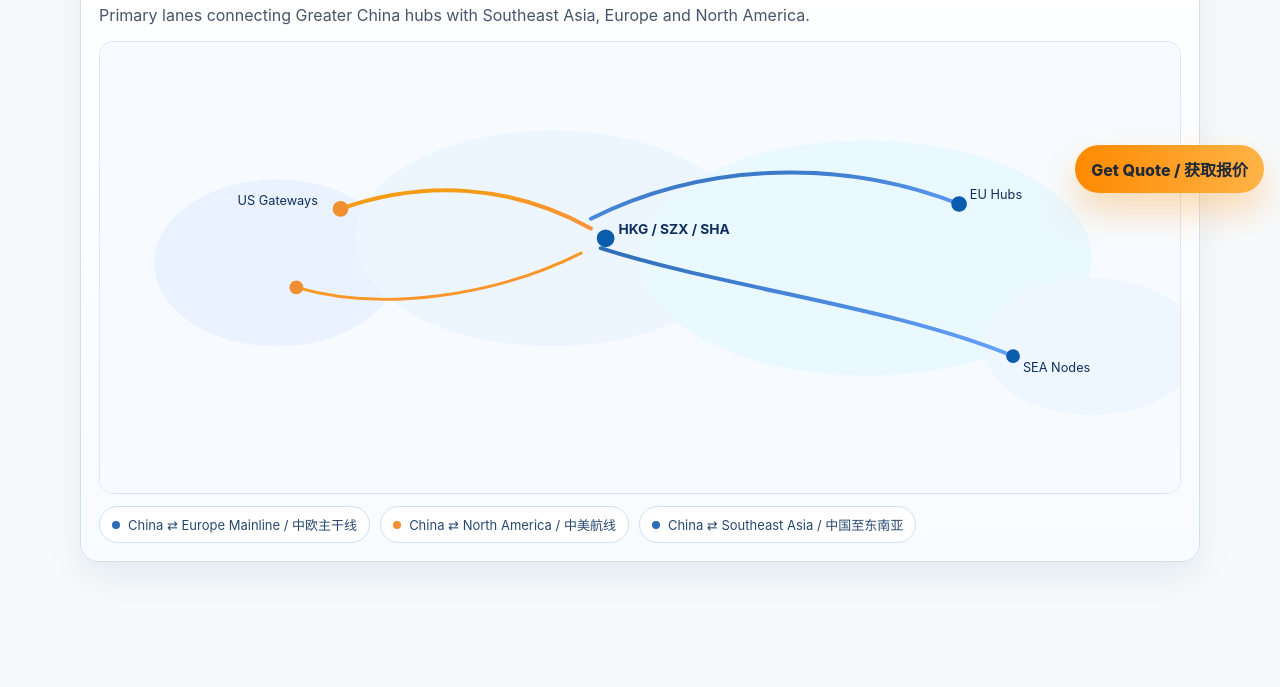
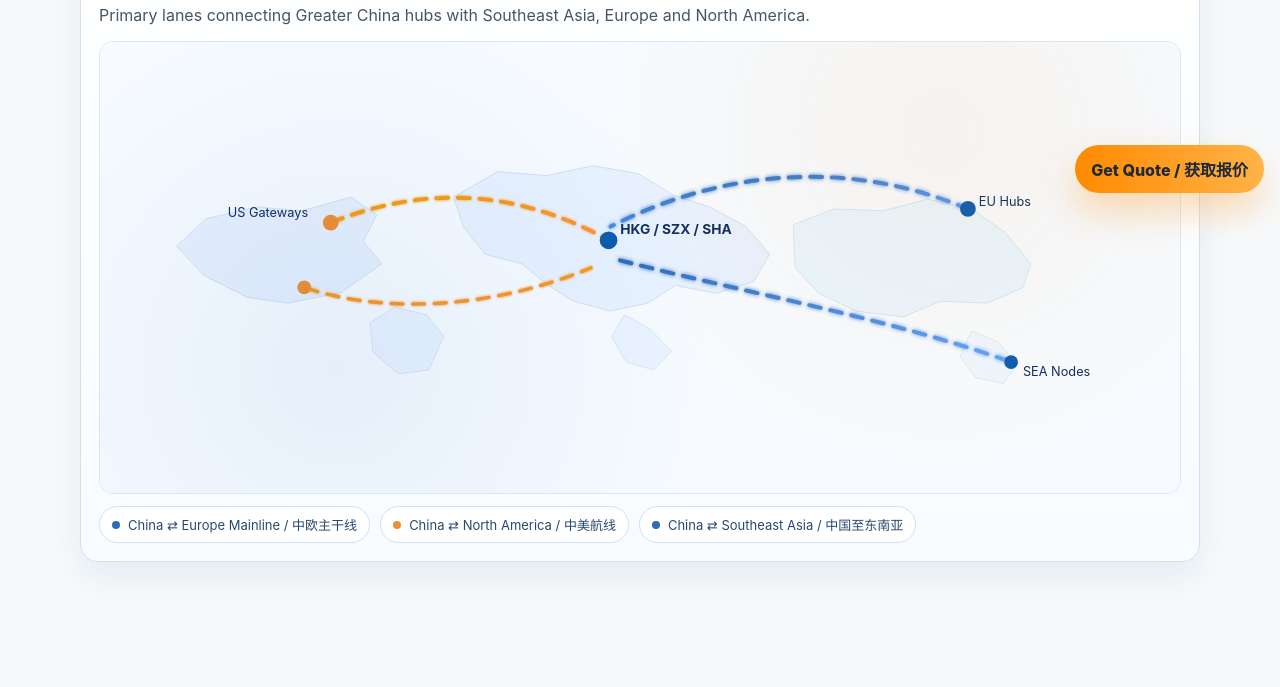
Before and after one commit to sunnypan72778-design/unitex-redesign, a website: page network.html in a window 1280 px wide. Shown: the part 591-1278 px from the top of the page. Drawn offline with Linux system fonts and the light colour scheme.

Commit message:
Upgrade network map with world silhouettes and animated route lanes

```diff
--- a/network.html
+++ b/network.html
@@ -58,30 +58,49 @@
               <stop offset="0%" stop-color="#f59e0b"/>
               <stop offset="100%" stop-color="#fb923c"/>
             </linearGradient>
+            <filter id="glowBlue" x="-20%" y="-20%" width="140%" height="140%">
+              <feGaussianBlur stdDeviation="2.2" result="blur"/>
+              <feMerge>
+                <feMergeNode in="blur"/>
+                <feMergeNode in="SourceGraphic"/>
+              </feMerge>
+            </filter>
+            <filter id="glowOrange" x="-20%" y="-20%" width="140%" height="140%">
+              <feGaussianBlur stdDeviation="1.8" result="blur"/>
+              <feMerge>
+                <feMergeNode in="blur"/>
+                <feMergeNode in="SourceGraphic"/>
+              </feMerge>
+            </filter>
           </defs>
 
           <rect x="0" y="0" width="1100" height="460" fill="#f7fbff"/>
 
-          <ellipse cx="180" cy="225" rx="125" ry="85" fill="#eaf2ff"/>
-          <ellipse cx="460" cy="200" rx="200" ry="110" fill="#edf5ff"/>
-          <ellipse cx="780" cy="220" rx="230" ry="120" fill="#eaf8ff"/>
-          <ellipse cx="1010" cy="310" rx="110" ry="70" fill="#eef7ff"/>
+          <!-- world-map style silhouettes -->
+          <path d="M78 208 L108 180 L160 168 L205 172 L256 158 L282 176 L268 203 L287 226 L246 255 L192 266 L150 260 L106 238 Z" fill="#e7f0fe" stroke="#d3e0f3"/>
+          <path d="M275 286 L300 270 L333 278 L350 300 L335 334 L304 338 L278 316 Z" fill="#eaf3ff" stroke="#d8e4f5"/>
+          <path d="M360 158 L405 132 L455 136 L502 126 L548 134 L584 156 L621 168 L658 188 L682 216 L666 244 L628 256 L586 248 L558 266 L520 274 L482 264 L454 246 L430 226 L392 216 L370 188 Z" fill="#e8f2ff" stroke="#d2e0f3"/>
+          <path d="M534 278 L560 292 L582 315 L564 334 L536 326 L521 300 Z" fill="#ebf4ff" stroke="#d8e4f5"/>
+          <path d="M706 186 L748 170 L798 172 L843 160 L888 170 L922 194 L948 226 L940 250 L904 266 L856 264 L818 280 L770 274 L732 256 L708 230 Z" fill="#e9f6ff" stroke="#d2e6f4"/>
+          <path d="M888 294 L915 306 L934 328 L920 348 L892 342 L876 320 Z" fill="#edf7ff" stroke="#dce9f6"/>
 
-          <path d="M500 180 C 620 120, 760 120, 875 165" stroke="url(#lineBlue)" stroke-width="4" fill="none" stroke-linecap="round"/>
-          <path d="M500 190 C 420 145, 330 140, 245 170" stroke="url(#lineOrange)" stroke-width="4" fill="none" stroke-linecap="round"/>
-          <path d="M510 210 C 635 250, 810 270, 930 320" stroke="url(#lineBlue)" stroke-width="4" fill="none" stroke-linecap="round"/>
-          <path d="M490 215 C 400 260, 285 275, 200 250" stroke="url(#lineOrange)" stroke-width="3" fill="none" stroke-linecap="round"/>
+          <!-- lanes -->
+          <path class="route-line route-blue" d="M520 188 C 642 126, 770 122, 884 170" stroke="url(#lineBlue)" stroke-width="4" fill="none" stroke-linecap="round" filter="url(#glowBlue)"/>
+          <path class="route-line route-orange" d="M515 200 C 422 150, 330 146, 235 184" stroke="url(#lineOrange)" stroke-width="4" fill="none" stroke-linecap="round" filter="url(#glowOrange)"/>
+          <path class="route-line route-blue delay-1" d="M528 222 C 660 256, 806 282, 928 326" stroke="url(#lineBlue)" stroke-width="4" fill="none" stroke-linecap="round" filter="url(#glowBlue)"/>
+          <path class="route-line route-orange delay-2" d="M500 230 C 410 268, 296 280, 208 250" stroke="url(#lineOrange)" stroke-width="3.5" fill="none" stroke-linecap="round" filter="url(#glowOrange)"/>
 
-          <circle cx="515" cy="200" r="9" fill="#0b5cad"/>
-          <circle cx="875" cy="165" r="8" fill="#0b5cad"/>
-          <circle cx="245" cy="170" r="8" fill="#ef8f2f"/>
-          <circle cx="930" cy="320" r="7" fill="#0b5cad"/>
-          <circle cx="200" cy="250" r="7" fill="#ef8f2f"/>
+          <!-- hubs -->
+          <circle cx="518" cy="202" r="9" fill="#0b5cad"/>
+          <circle cx="884" cy="170" r="8" fill="#0b5cad"/>
+          <circle cx="235" cy="184" r="8" fill="#ef8f2f"/>
+          <circle cx="928" cy="326" r="7" fill="#0b5cad"/>
+          <circle cx="208" cy="250" r="7" fill="#ef8f2f"/>
 
-          <text x="528" y="196" font-size="14" fill="#0f2f5c" font-weight="700">HKG / SZX / SHA</text>
-          <text x="886" y="160" font-size="13" fill="#0f2f5c">EU Hubs</text>
-          <text x="940" y="336" font-size="13" fill="#0f2f5c">SEA Nodes</text>
-          <text x="140" y="166" font-size="13" fill="#0f2f5c">US Gateways</text>
+          <text x="530" y="196" font-size="14" fill="#0f2f5c" font-weight="700">HKG / SZX / SHA</text>
+          <text x="895" y="167" font-size="13" fill="#0f2f5c">EU Hubs</text>
+          <text x="940" y="340" font-size="13" fill="#0f2f5c">SEA Nodes</text>
+          <text x="130" y="178" font-size="13" fill="#0f2f5c">US Gateways</text>
         </svg>
       </div>
 
--- a/styles.css
+++ b/styles.css
@@ -557,12 +557,26 @@ h1 { margin: 10px 0 14px; font-size: clamp(32px,5vw,56px); line-height:1.05; }
   border-radius: 14px;
   overflow: hidden;
   background: #f7fbff;
+  position: relative;
+}
+.network-map-wrap::after {
+  content: "";
+  position: absolute;
+  inset: 0;
+  background: radial-gradient(circle at 78% 20%, rgba(239,143,47,.08), transparent 38%), radial-gradient(circle at 22% 72%, rgba(20,99,194,.08), transparent 42%);
+  pointer-events: none;
 }
 .network-map-svg {
   width: 100%;
   height: auto;
   display: block;
 }
+.route-line {
+  stroke-dasharray: 12 10;
+  animation: flowDash 5.2s linear infinite;
+}
+.route-line.delay-1 { animation-delay: .8s; }
+.route-line.delay-2 { animation-delay: 1.4s; }
 .network-lanes {
   display: flex;
   flex-wrap: wrap;
@@ -591,6 +605,11 @@ h1 { margin: 10px 0 14px; font-size: clamp(32px,5vw,56px); line-height:1.05; }
   border-top: 3px solid #ef8f2f;
 }
 
+@keyframes flowDash {
+  from { stroke-dashoffset: 0; }
+  to { stroke-dashoffset: -220; }
+}
+
 @media (max-width: 920px) {
   .grid-2, .cards, .cols-4, .logo-strip, .metric-grid, .faq-grid, .form-grid-2, .portal-grid, .branch-card-grid, .contact-layout, .process-grid, .contact-trust-strip, .locator-controls-3, .network-kpi-grid { grid-template-columns:1fr; }
   .menu { display:none; }
```
